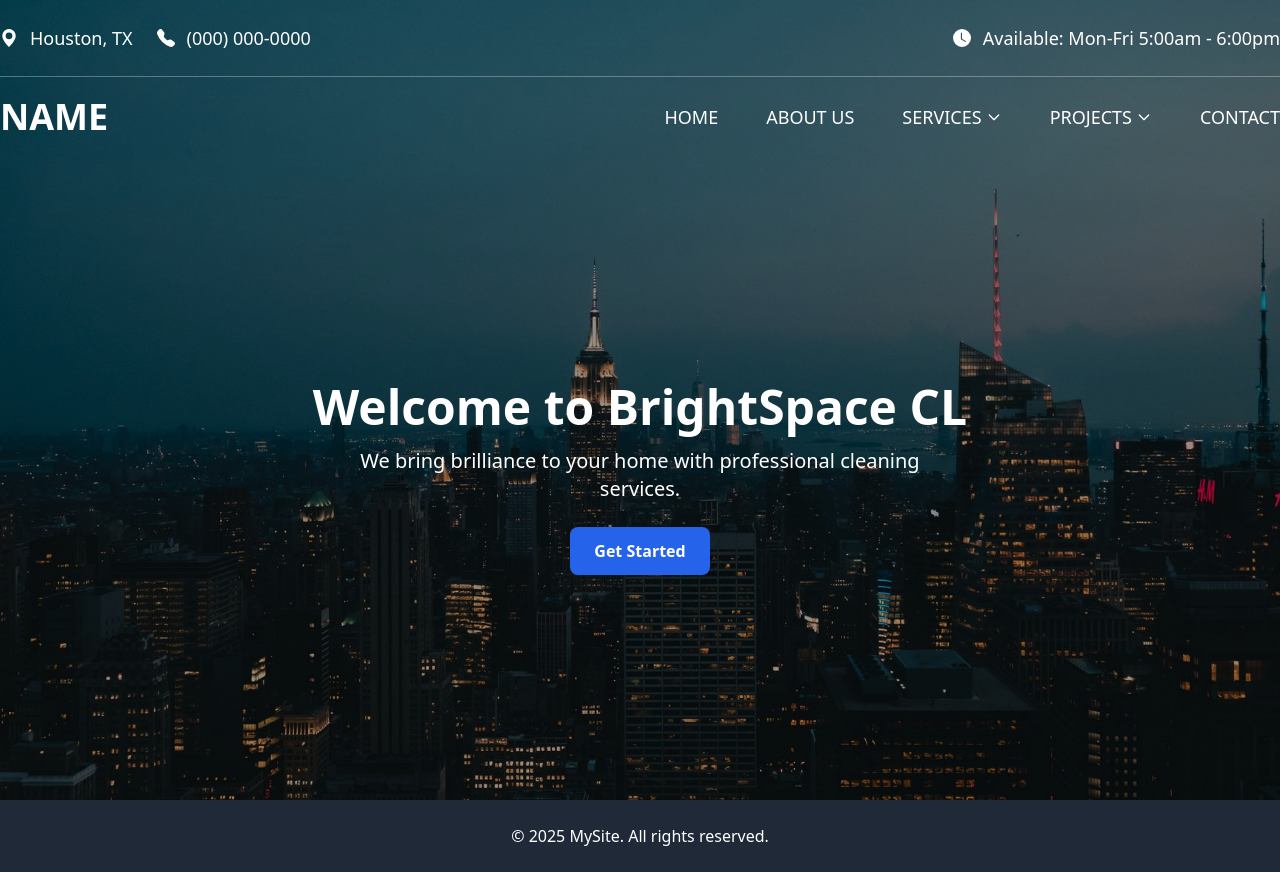
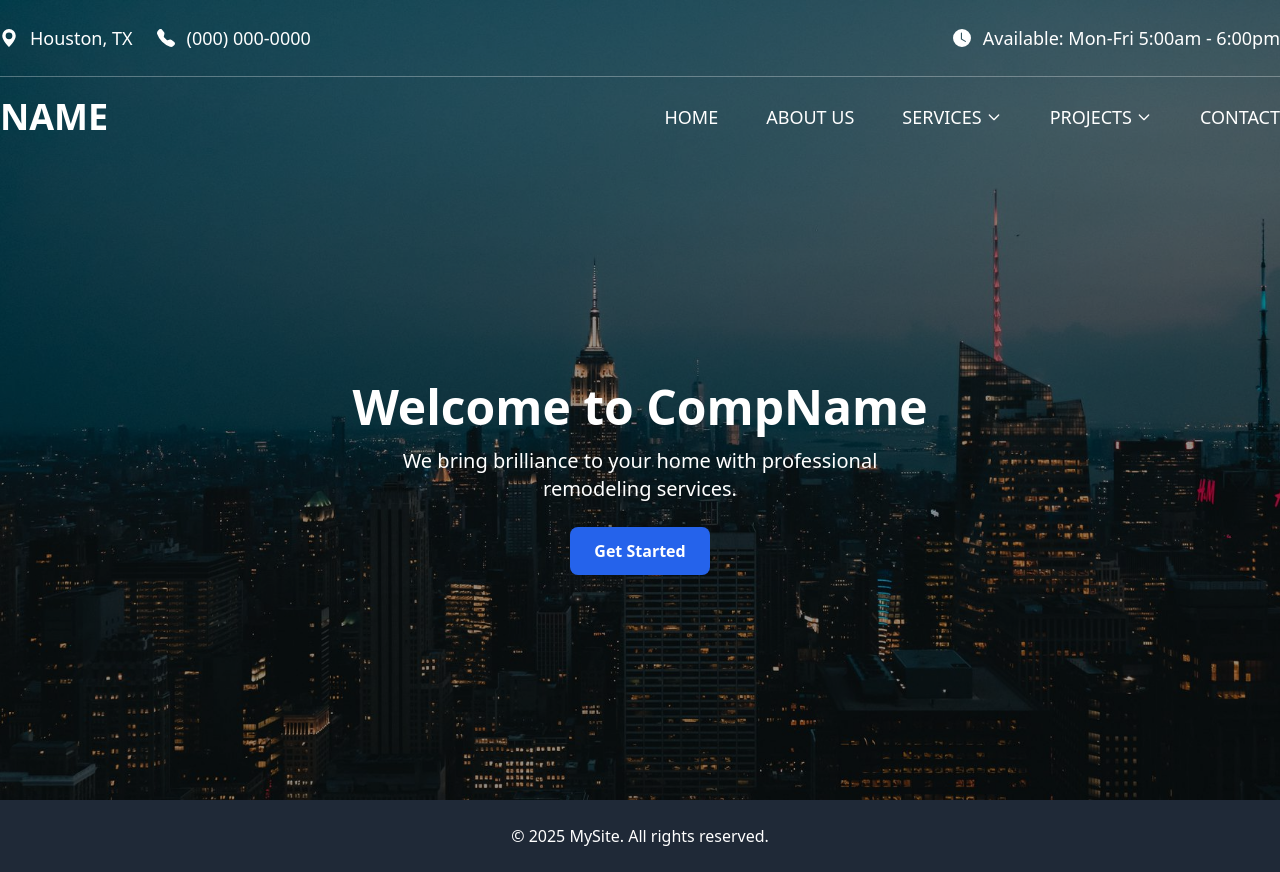
Before and after one commit to jalferez/my-vue-project, a Vue app: page / in a window 1280 px wide. Built offline with nearby package versions, Linux system fonts and the light colour scheme.

Commit message:
Updated a a few text

```diff
--- a/src/App.vue
+++ b/src/App.vue
@@ -17,9 +17,9 @@
       <div
         class="relative z-10 flex flex-col justify-center items-center text-center px-4 flex-grow"
       >
-        <h1 class="text-5xl font-bold mb-4">Welcome to BrightSpace CL</h1>
+        <h1 class="text-5xl font-bold mb-4">Welcome to CompName</h1>
         <p class="text-xl mb-6 max-w-xl">
-          We bring brilliance to your home with professional cleaning services.
+          We bring brilliance to your home with professional remodeling services.
         </p>
         <a
           href="/contact"
```
